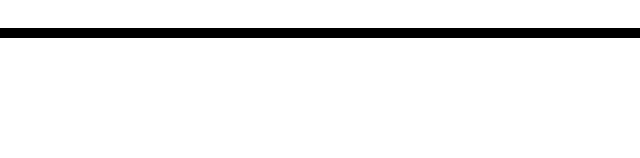
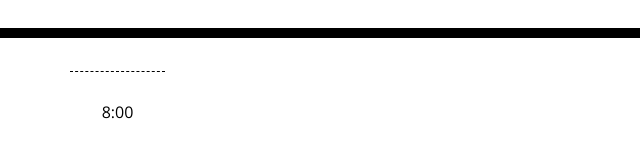
Before and after one commit to eigenvalue000/work-day-scheduler, a plain HTML site: page index.html in a window 1280 px wide. Shown: the part 230-388 px from the top of the page, 0-640 px from the left. Drawn offline with nearby package versions, Linux system fonts and the light colour scheme.

Commit message:
Added the first timeblock label corresponding to 8:00 am as a div in the index.html file.

```diff
--- a/index.html
+++ b/index.html
@@ -30,6 +30,11 @@
     </header>
     <div class="container">
       <!-- Timeblocks go here -->
+      <div id="hour-8" class="row time-block">
+          <div class="col-md-1 hour">
+              8:00
+          </div>
+      </div>
     </div>
 
     <script src="https://cdnjs.cloudflare.com/ajax/libs/jquery/3.2.1/jquery.min.js"></script>
```
